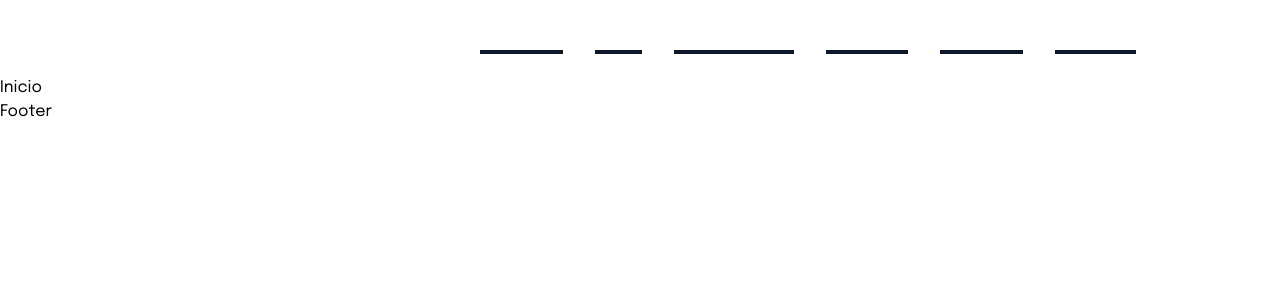
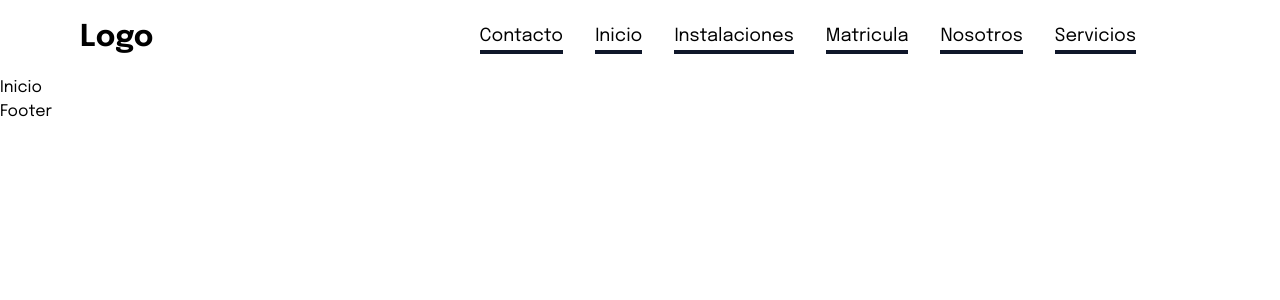
Before and after one commit to FedeSabi/proyecto-Jardin-de-Infantes, a React (Vite) app in the folder Front/: page / in a window 1280 px wide. Shown: the top 300 px of the page. Built offline with nearby package versions, Linux system fonts and the light colour scheme.

Commit message:
modificamos el Navbar

```diff
--- a/Front/src/components/Navbar.jsx
+++ b/Front/src/components/Navbar.jsx
@@ -20,7 +20,7 @@ const Navbar = () => {
 
     return (
         <nav>
-            <div className="h-10vh flex justify-between z-50 text-white lg:py-5 px-20 py-4 flex-1">
+            <div className="h-10vh flex justify-between z-50 text-black lg:py-5 px-20 py-4 flex-1">
                 <div className="flex items-center flex-1">
                     <span className="text-3xl font-bold">Logo</span>
                 </div>
@@ -38,7 +38,7 @@ const Navbar = () => {
                 </div>
                 <div>
                     {click && (
-                        <div className="lg:hidden block absolute top-16 w-full left-0 right-0 bg-slate-900 transition">
+                        <div className="lg:hidden block absolute top-16 w-full left-0 right-0 bg-blue-900 transition">
                             <ul className="text-center text-xl p-20">
                                 <NavLink to="/Contacto" text="Contacto" />
                                 <NavLink to="/Inicio" text="Inicio" />
```
Also changed, not shown: Front/package.json (+6 -2 lines), 1 other file (tests, documents, lock files or other folders).
